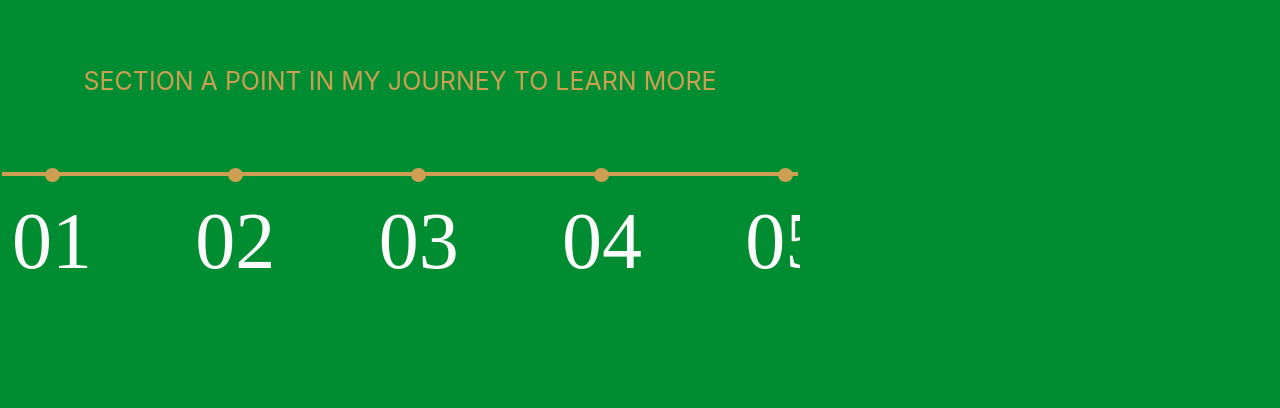
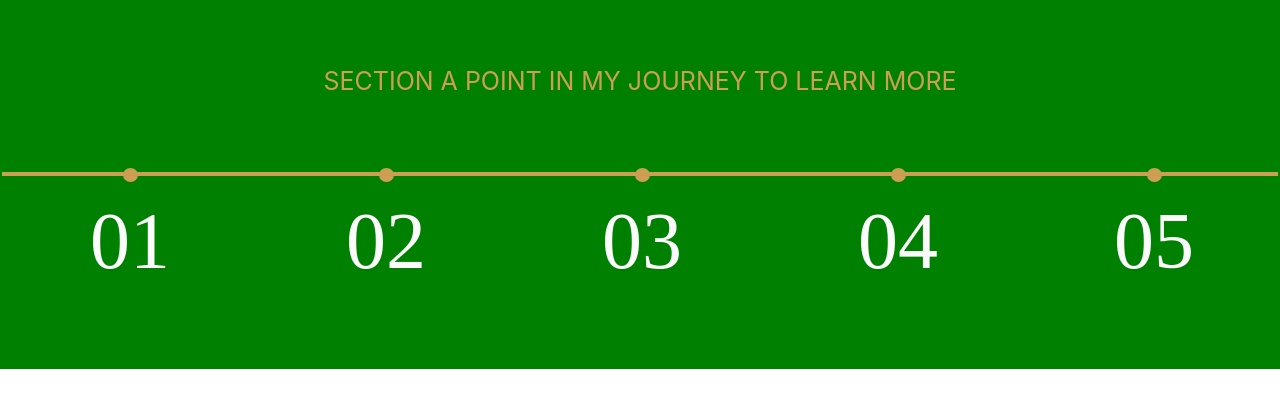
Before and after one commit to Santa0727/react-custom-horizontal-scroll-bar, a React (Create React App) app: page / in a window 1280 px wide. Shown: the top 408 px of the page. Built offline with nearby package versions, Linux system fonts and the light colour scheme.

Commit message:
feat: custom slick slider

```diff
--- a/package.json
+++ b/package.json
@@ -9,6 +9,8 @@
     "react": "^17.0.2",
     "react-dom": "^17.0.2",
     "react-scripts": "4.0.3",
+    "react-slick": "^0.28.1",
+    "slick-carousel": "^1.8.1",
     "web-vitals": "^1.0.1"
   },
   "scripts": {
--- a/src/App.css
+++ b/src/App.css
@@ -1,64 +1,51 @@
-.horizontal-bar-app {
+#horizontal-scrollbar .horizontal-bar-app {
   text-align: center;
   padding-top: 50px;
   padding-bottom: 50px;
-  background-color: rgb(0, 141, 49);
+  z-index: 100;
+  background-color: green;
+}
+#horizontal-scrollbar .horizontal-bar {
+  overflow: hidden;
   z-index: 100;
 }
-
-.horizontal-bar {
-  width: 800px;
-  overflow: hidden;
-  z-index: 100;
-  height: 3000px;
-}
-
-.nav-no-hover {
+#horizontal-scrollbar .nav-no-hover {
   padding: 2px;
   z-index: 100;
 }
-
-.point-label {
+#horizontal-scrollbar .point-label {
   font-size: 25px;
   font-family: revert;
-  color: rgb(204, 159, 82);
+  color: #cc9f52;
   text-transform: uppercase;
   line-height: 1.577;
   text-align: center;
   height: 80px;
-  margin: 10px 50px 30px 50px;
+  margin: 10px 50px 30px;
   z-index: 100;
 }
-
-.numbers-line {
-  border-width: 2px;
-  border-color: rgb(204, 159, 82);
-  border-style: solid;
+#horizontal-scrollbar .numbers-line {
+  border: 2px solid #cc9f52;
   margin-bottom: -9.5px;
-  background-color: rgb(204, 159, 82);
+  background-color: #cc9f52;
   z-index: 100;
 }
-
-.numbers-body {
-  width: 1200px;
-  display: flex;
-  justify-content: space-between;
+#horizontal-scrollbar .numbers-body {
   z-index: 100;
 }
-
-.number-item {
+#horizontal-scrollbar .number-item {
   display: flex;
   flex-direction: column;
   align-items: center;
   justify-content: center;
+  grid-gap: 20px;
   gap: 20px;
   position: relative;
   min-width: 100px;
   z-index: 100;
 }
-
-.number-point {
-  background-color: rgb(204, 159, 82);
+#horizontal-scrollbar .number-point {
+  background-color: #cc9f52;
   width: 15px;
   height: 14px;
   border-radius: 50%;
@@ -67,19 +54,17 @@
   top: 1px;
   z-index: 100;
 }
-
-.strong-point {
-  background-color: rgb(255, 255, 255);
+#horizontal-scrollbar .strong-point {
+  background-color: #fff;
   width: 29px;
   height: 28px;
   margin-top: -6px;
   z-index: 100;
 }
-
-.number-value {
+#horizontal-scrollbar .number-value {
   font-size: 80px;
   font-family: "Fiona";
-  color: rgb(251, 251, 251);
+  color: #fbfbfb;
   line-height: 0.89;
   text-align: center;
   cursor: pointer;
@@ -88,26 +73,25 @@
   align-items: center;
   z-index: 100;
 }
-.number-value img {
+#horizontal-scrollbar .number-value img {
   max-height: 80px;
   z-index: 100;
 }
-
-.arrow-line {
+#horizontal-scrollbar .arrow-line {
   display: flex;
   align-items: center;
   justify-content: space-between;
   margin-top: -6.5px;
+  width: 100%;
   position: absolute;
-  width: 800px;
+  padding-right: 70px;
   z-index: 101;
 }
-.arrow-line img {
+#horizontal-scrollbar .arrow-line img {
   cursor: pointer;
   z-index: 100;
 }
-
-.hide {
+#horizontal-scrollbar .hide {
   display: none !important;
   z-index: 100;
 }
--- a/src/horizontal-bar.jsx
+++ b/src/horizontal-bar.jsx
@@ -1,10 +1,33 @@
 import React, { useEffect, useRef, useState } from "react";
+import "slick-carousel/slick/slick.css";
+import "slick-carousel/slick/slick-theme.css";
+import Slider from "react-slick";
 import arrow_left_png from "./arrow-left.png";
 import arrow_right_png from "./arrow-right.png";
 import sectionItems from "./section-items";
 
-const maximumMarginLeft = 850;
 const defaultTitle = "Section a point in my journey to learn more";
+
+const responsive = [
+  {
+    breakpoint: 1024,
+    settings: {
+      slidesToShow: 3,
+    },
+  },
+  {
+    breakpoint: 600,
+    settings: {
+      slidesToShow: 2,
+    },
+  },
+  {
+    breakpoint: 480,
+    settings: {
+      slidesToShow: 1,
+    },
+  },
+];
 
 const NumberItem = ({ item, setTitle }) => {
   const [isOn, setIsOn] = useState(false);
@@ -17,9 +40,13 @@ const NumberItem = ({ item, setTitle }) => {
     setTitle(null);
     setIsOn(false);
   };
+  const goToSection = () => {
+    const element = document.getElementById(`section_id_${item.id}`);
+    if (element) element.scrollIntoView({ behavior: "smooth" });
+  };
 
   return (
-    <div className="number-item" onMouseOver={hover.bind(this)} onMouseLeave={leave.bind(this)} id={`section_item_${item.id}`}>
+    <div className="number-item" onMouseOver={hover.bind(this)} onMouseLeave={leave.bind(this)} id={`section_item_${item.id}`} onClick={goToSection.bind(this)}>
       {isOn ? (
         <>
           <div className="number-point strong-point"></div>
@@ -39,15 +66,15 @@ const NumberItem = ({ item, setTitle }) => {
 
 const NavNoHover = () => {
   const navHover = useRef();
+  const sliderWrapper = useRef();
   const [title, setTitle] = useState();
-  const [pos, setPos] = useState(0);
   const [showArrow, setShowArrow] = useState(false);
 
   const moveRight = () => {
-    setPos(Math.min(pos + 15, maximumMarginLeft));
+    sliderWrapper.current.slickNext();
   };
   const moveLeft = () => {
-    setPos(Math.max(0, pos - 15));
+    sliderWrapper.current.slickPrev();
   };
   const onWheel = (evt) => {
     if (evt.deltaY > 0) moveRight();
@@ -80,10 +107,12 @@ const NavNoHover = () => {
         <img src={arrow_right_png} alt="arrow-right" onMouseUp={moveRight.bind(this)} onMouseDown={moveRight.bind(this)} />
       </div>
       <div className="numbers-line" onWheel={onWheel.bind(this)}></div>
-      <div className="numbers-body" style={{ marginLeft: -pos }} onWheel={onWheel.bind(this)}>
-        {sectionItems.map((item) => (
-          <NumberItem key={item.id} item={item} setTitle={setTitle} />
-        ))}
+      <div className="numbers-body" onWheel={onWheel.bind(this)}>
+        <Slider speed={500} slidesToShow={5} slidesToScroll={1} arrows={false} ref={(r) => (sliderWrapper.current = r)} responsive={responsive} adaptiveHeight={true} centerPadding="15px">
+          {sectionItems.map((item) => (
+            <NumberItem key={item.id} item={item} setTitle={setTitle} />
+          ))}
+        </Slider>
       </div>
     </div>
   );
```
Also changed, not shown: 2 other files (tests, documents, lock files or other folders).
